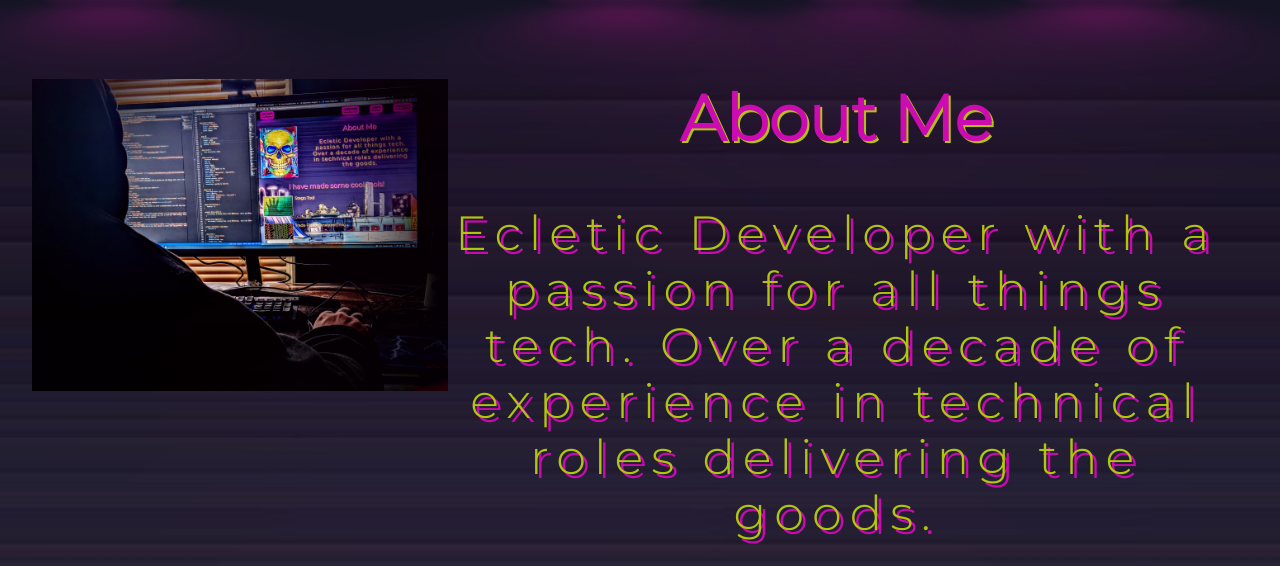
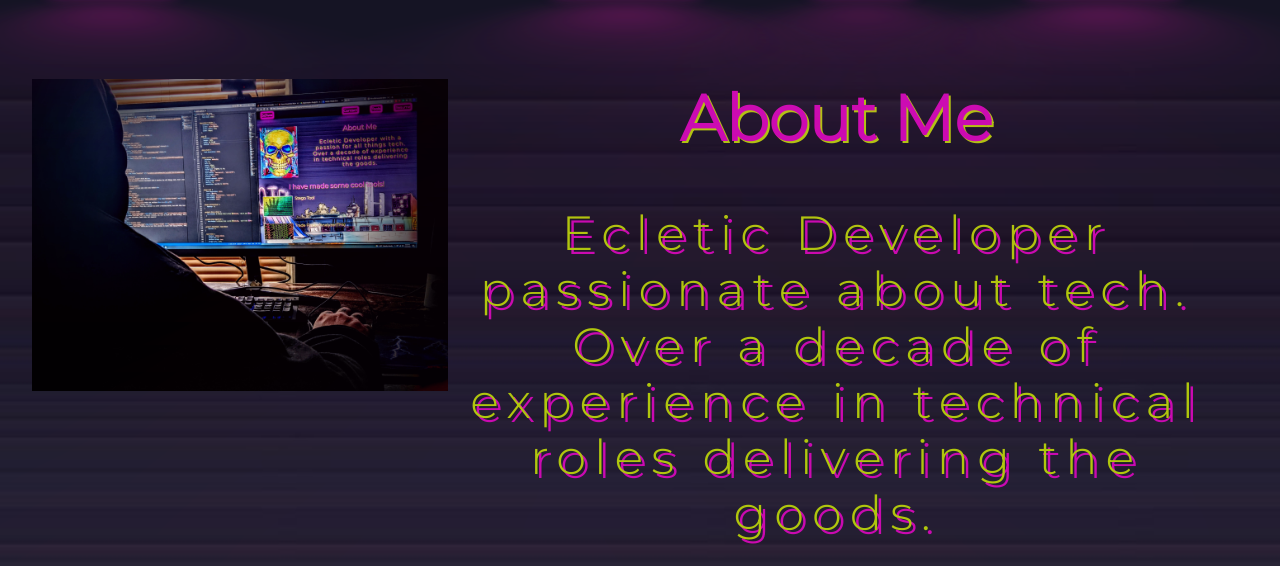
Before and after one commit to Dcrash0veride/neon_resume, a Django app: page / in a window 1280 px wide. Shown: the part 81-647 px from the top of the page. Run offline with Django 3.2, Linux system fonts and the light colour scheme.

Commit message:
Update index.html

```diff
--- a/softLanding/templates/softLanding/index.html
+++ b/softLanding/templates/softLanding/index.html
@@ -45,7 +45,7 @@
         </div>
         <div class="flex-item_2">
             <h1 class="about-me__header">About Me</h1>
-            <p class="about-me__text">Ecletic Developer with a passion for all things tech. Over a decade of experience in technical roles delivering the goods.</p>
+            <p class="about-me__text">Ecletic Developer passionate about tech. Over a decade of experience in technical roles delivering the goods.</p>
         </div>
     </div>
     <div class="section-break_header">
```
